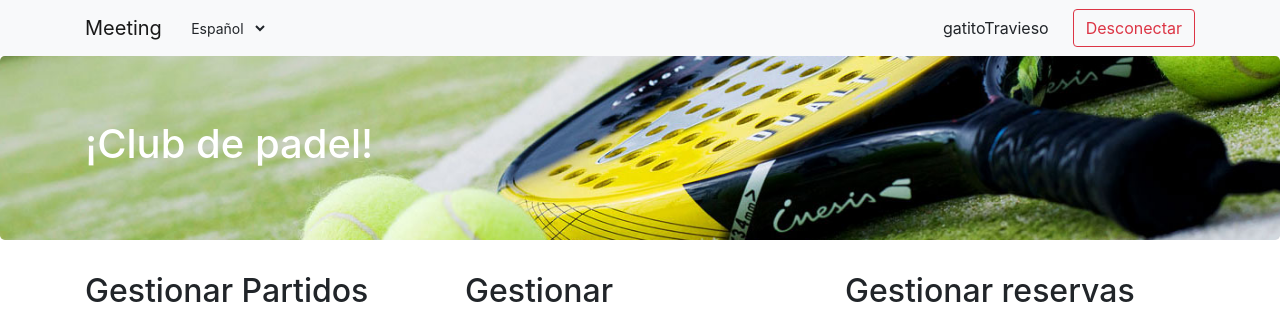
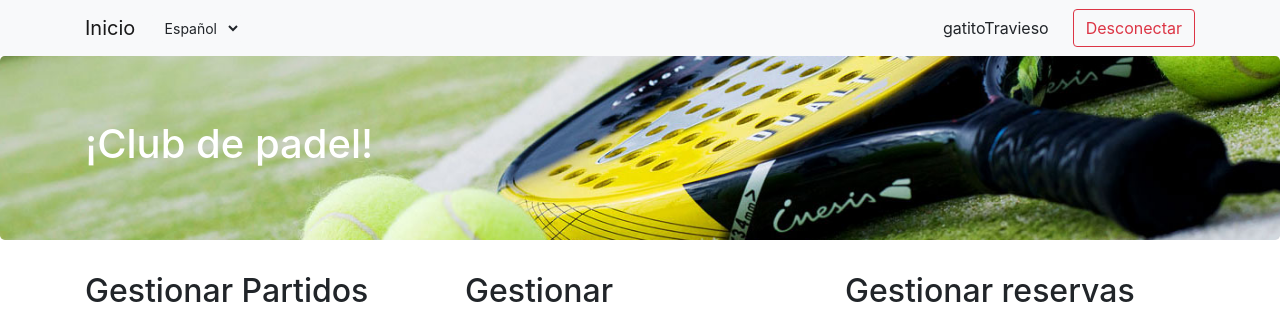
Before and after one commit to lrgarcia/ABPProject, a PHP site: page /Controller/Main_Controller.php in a window 1280 px wide. Shown: the top 309 px of the page. Run offline with PHP 8.4, Linux system fonts and the light colour scheme; a user stored in the database is signed in; some libraries are stand-ins or nearby versions.

Commit message:
asdasdasd

```diff
--- a/View/Header.php
+++ b/View/Header.php
@@ -39,11 +39,11 @@ if (!isset($_SESSION['idioma'])) {
 			// Si está autenticado hará referencia a un controlador distinto
 			if (IsAuthenticated()) {
 
-			echo '<a class="navbar-brand" href="../Controller/Calendario_Controller.php">Meeting</a>';
+			echo '<a class="navbar-brand" href="../Controller/Main_Controller.php">Inicio</a>';
 
 			}else{
 
-			echo '<a class="navbar-brand" href="../Controller/Login_Controller.php">Meeting</a>';
+			echo '<a class="navbar-brand" href="../Controller/Login_Controller.php">Inicio</a>';
 			}
 			?>
 			<button class="navbar-toggler" type="button">
--- a/View/calendario_campeonato.html
+++ b/View/calendario_campeonato.html
@@ -21,7 +21,7 @@
 
   <nav class="navbar navbar-expand-lg navbar-light bg-light">
     <div class="container">
-      <a class="navbar-brand" href="#">Meeting</a>
+      <a class="navbar-brand" href="#">Inicio</a>
       <button class="navbar-toggler" type="button">
         <span class="navbar-toggler-icon"></span>
       </button>
```
